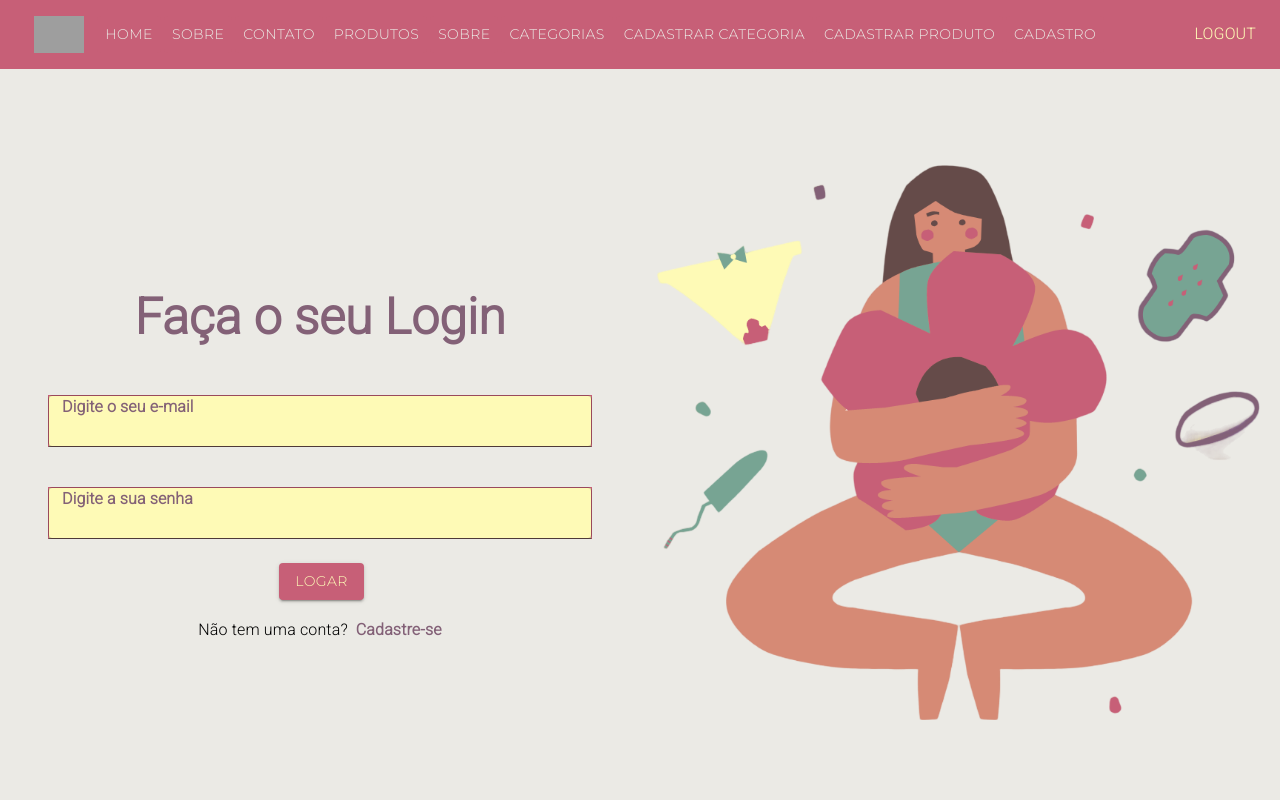
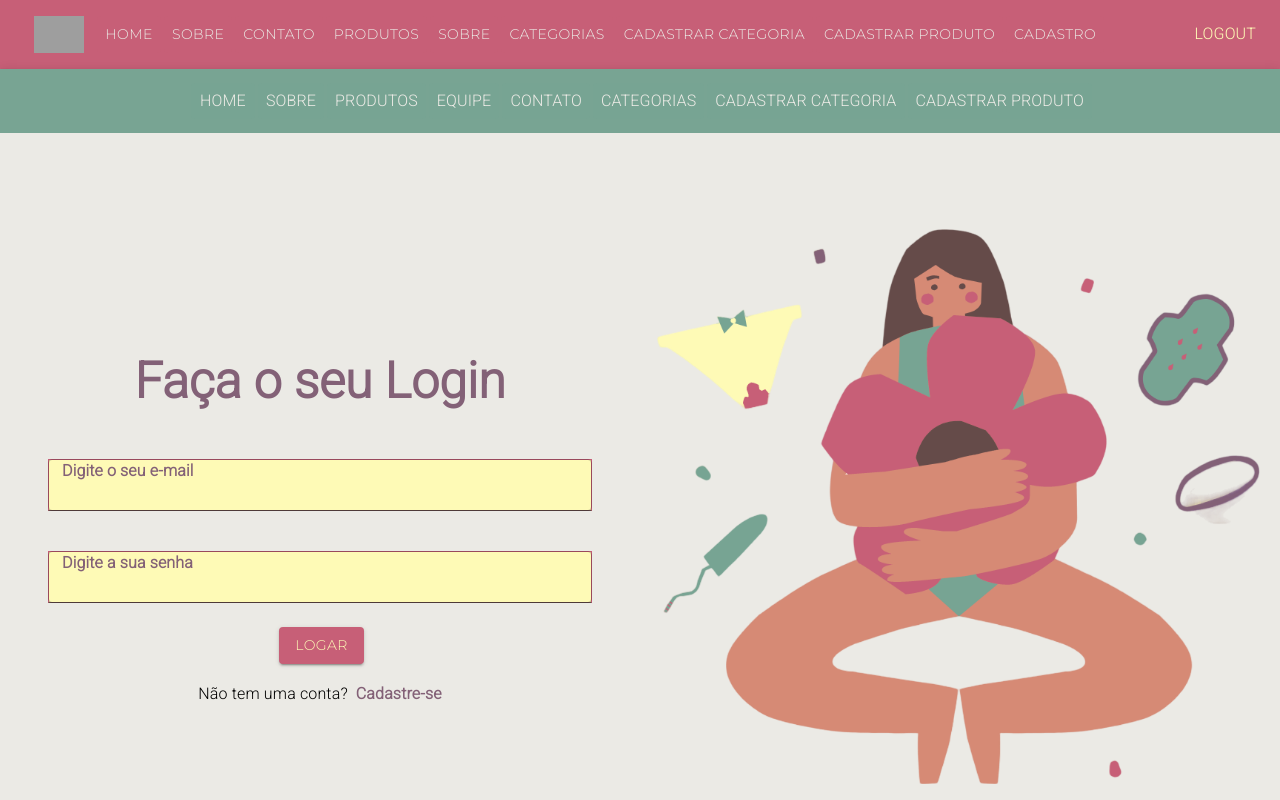
Before and after one commit to Mrnho1/BMC-Front, a React (Vite) app: page / in a window 1280 px wide. Shown: the top 800 px of the page. Built offline with nearby package versions, Linux system fonts and the light colour scheme; grey boxes are pictures that could not be loaded.

Commit message:
navbartwo with toggle

```diff
--- a/src/App.tsx
+++ b/src/App.tsx
@@ -19,6 +19,7 @@ import DeletarCategoria from "./components/categoria/deletarCategoria/DeletarCat
 import DeletarProduto from "./components/produtos/deletarProduto/DeletarProduto";
 import { ToastContainer } from "react-toastify";
 import 'react-toastify/dist/ReactToastify.css';
+import Navbartwo from "./components/staticos/navbartwo/Navbartwo";
 
 
 function App() {
@@ -29,6 +30,7 @@ function App() {
       <ToastContainer/>
       <BrowserRouter>
         <ButtonAppBar />
+        <Navbartwo/>
         <div style={{ minHeight: "100vh" }}>
           <Routes>
             <Route path="/" element={<Login />} />
--- a/src/components/staticos/navbartwo/Navbartwo.css
+++ b/src/components/staticos/navbartwo/Navbartwo.css
@@ -1,11 +1,12 @@
-.buttonNavDois {
+.buttonNavTwo {
     color: var(--color-OffWhite) !important;
     background-color: var(--color-Blue) !important;
     text-decorator: none !important;
     text-color: var(--color-Yellow) !important
+    font-size: 1vw !important;
 }
 
-.linkNavDois {
+.linkNavTwo {
     color: 'White' !important;
     text-color: var(--color-Yellow) !important;
 }
--- a/src/components/staticos/navbartwo/Navbartwo.tsx
+++ b/src/components/staticos/navbartwo/Navbartwo.tsx
@@ -6,15 +6,15 @@ import Typography from "@mui/material/Typography";
 import Button from "@mui/material/Button";
 import { Link } from "react-router-dom";
 import { makeStyles } from "@material-ui/core";
-import { Container, IconButton, Paper } from "@mui/material";
+import { Container, Divider, IconButton, Paper } from "@mui/material";
 import MenuItem from "@mui/material/MenuItem";
 import Menu from "@mui/material/Menu";
 import MenuIcon from "@mui/icons-material/Menu";
 import ListItem from "@material-ui/core/ListItem";
 import List from "@material-ui/core/List";
-import { AlignHorizontalCenter } from "@mui/icons-material";
 import "./Navbartwo.css";
 import SwipeableDrawer from "@mui/material/SwipeableDrawer";
+import ChevronRightIcon from "@material-ui/icons/ChevronRight";
 
 export default function Navbartwo() {
   const [anchorElNav, setAnchorElNav] = React.useState<null | HTMLElement>(
@@ -47,14 +47,13 @@ export default function Navbartwo() {
 
   const useStyles = makeStyles({
     drawer: {
-      background: '#c75f77',
+      background: "#c75f77",
     },
   });
 
   const classes = useStyles();
 
   return (
-    <Box sx={{ padding: 0, margin: 0 }}>
     <AppBar position="static" style={{ backgroundColor: "#78a493" }}>
       <Container maxWidth="xl">
         <Toolbar
@@ -76,7 +75,7 @@ export default function Navbartwo() {
               aria-haspopup="true"
               onClick={() => setOpen(true)}
               color="inherit"
-                className="buttonNavDois"
+              className="buttonNavTwo"
             >
               <MenuIcon />
             </IconButton>
@@ -125,26 +124,40 @@ export default function Navbartwo() {
           >
             {pagesLinksTwo.map((item) => (
               <Button
-                  className="buttonNavDois"
+                className="buttonNavTwo"
                 sx={{ backgroundColor: "#78a493" }}
               >
-                  <Link className="linkNavDois" to={item.href}>
+                <Link className="linkNavTwo" to={item.href}>
+                <Typography
+                          textAlign="center"
+                          className="buttonNavTwo"
+                        >
                   {item.name}
+                  </Typography>
                 </Link>
               </Button>
             ))}
           </Box>
         </Toolbar>
         <SwipeableDrawer
-          anchor="top"
+          anchor="right"
           open={open}
           onOpen={() => setOpen(true)}
           onClose={() => setOpen(false)}
-          sx={{color: '#78a493'}}
           className="drawer"
           classes={{ paper: classes.drawer }}
         >
-          <Paper style={{backgroundColor: '#c75f77'}} >
+          <div
+          onClick={() => setOpen(false)}
+          onKeyPress={() => setOpen(false)}
+          role="button"
+          tabIndex={0}
+        >
+          <IconButton>
+            <ChevronRightIcon />
+          </IconButton>
+        </div>
+        <Divider />
             {pagesLinksTwo.map((pageTw) => (
               <List>
                 <MenuItem key={pageTw.href} onClick={handleCloseNavMenu}>
@@ -153,20 +166,19 @@ export default function Navbartwo() {
                       <Typography
                         textAlign="center"
                         className="botoesNavbarTwo"
+                        variant="h5"
+                        gutterBottom
+                        component="h5"
                       >
-                            <Button>
-                            {pageTw.name}
-                            </Button>
+                        <Button>{pageTw.name}</Button>
                       </Typography>
                     </Link>
                   </ListItem>
                 </MenuItem>
               </List>
             ))}
-                </Paper>
         </SwipeableDrawer>
       </Container>
     </AppBar>
-    </Box>
   );
 }
--- a/src/paginas/home/Home.tsx
+++ b/src/paginas/home/Home.tsx
@@ -35,7 +35,6 @@ useEffect(() => {
 
   return (
     <>
-      <Navbartwo/>
       <Grid
         container
         direction="row"
@@ -43,6 +42,7 @@ useEffect(() => {
         alignItems="center"
         alignContent="center"
         className="caixa"
+        md={12}
       >
         <Grid
           container
```
Also changed, not shown: src/App.css (+2 -5 lines). Lines whose indentation alone changed are shown as unchanged.
